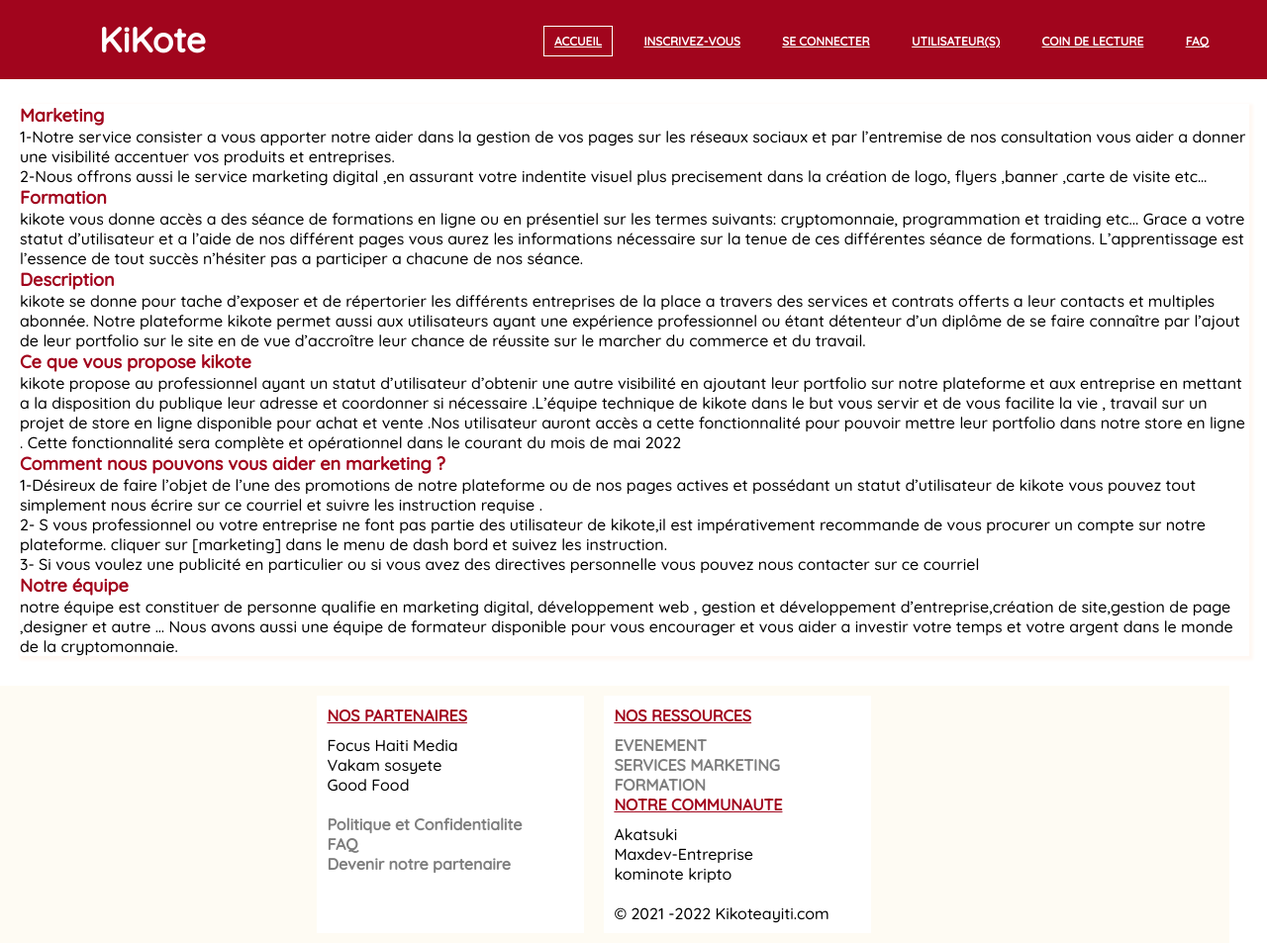
After one commit to Maxdev01/testkikote, a Django app: page /apropos-de-nous in a window 1280 px wide. The commit adds this page. Shown: the whole page at 99% size. Run offline with Django 3.2, Linux system fonts and the light colour scheme.

Commit message:
add order-by and aboutus

```diff
--- a/creativite/views.py
+++ b/creativite/views.py
@@ -9,7 +9,7 @@ from .forms import CommentForm
 def ListTextes(request ,categ=None):
     # teks yo li plis yo
     more_read = Texte.objects.all().order_by("-view")[:5]
-    all_posts = Texte.objects.filter(status=True)
+    all_posts = Texte.objects.filter(status=True).order_by("-date")
 
     all_categs = CreationCategories.objects.all()
 
@@ -30,7 +30,7 @@ def ListTextes(request ,categ=None):
     return render(request, 'creative/alltext.html', context)
 
 def DetailTexte(request, id=id):
-    detail_texts = get_object_or_404(Texte, id=id)
+    detail_texts = get_object_or_404(Texte, id=id).order_by("-date")
     detail_texts.view = detail_texts.view +1
     detail_texts.save()
 
--- a/portefolio/models.py
+++ b/portefolio/models.py
@@ -30,7 +30,7 @@ class Profile(models.Model):
     if not settings.DEBUG:
         photo = models.ImageField(upload_to="image_files", null=True, blank=True)
     else:
-        photo = models.CloudinaryField(upload_to="image_files", null=True, blank=True)
+        photo = CloudinaryField("image_files", null=True, blank=True)
 
     phone = models.CharField(max_length=15, null=True, blank=True)
     email = models.EmailField(max_length=100,null=True, blank=True)
--- a/portefolio/urls.py
+++ b/portefolio/urls.py
@@ -23,4 +23,5 @@ urlpatterns = [
     path('tout-potfolio-itilizate-sa', views.viewpotfolio, name='mypotfolios'),
 
     path('efase-yon-potfolio/<int:id>/', views.delpotfolio, name='del'),
+    path('apropos-de-nous', views.about, name='apropos'),
 ]
--- a/portefolio/views.py
+++ b/portefolio/views.py
@@ -16,7 +16,7 @@ def index(request, catego=None):
     most_visit = ArchivesPlace.objects.all().order_by("-views")[:5]
     work = JobPerso.objects.all()
     categories = PlaceCategory.objects.all()
-    places = ArchivesPlace.objects.all()
+    places = ArchivesPlace.objects.all().order_by("-created")
 
 
     if catego:
@@ -269,3 +269,7 @@ def delpotfolio(request, id=None):
 
     ProjectUser.objects.get(id=id).delete()
     return redirect('mypotfolios')
+
+
+def about(request):
+    return render(request, 'aboutus.html')
--- a/static/company/companystyle.css
+++ b/static/company/companystyle.css
@@ -132,10 +132,24 @@
 }
 
 .more-infos-archives
+
 {
     height: 150px;
     background: #F7F7F7;
     box-shadow: 3px 2px 3px 5px #F3F1F5;
+}
+
+.about-us
+{
+    width: 97%;
+    box-shadow: 2px 2px 3px 2px #FFF8F3;
+    margin-left: 20px;
+}
+.about-us h2
+{
+    color: var(--rouge);
+
+    font-size: 18px;
 }
 
 @media (max-width: 795px)
@@ -144,4 +158,6 @@
     .infos-archives{width: 95%; margin-left: 8px; padding: 0; margin-bottom: 20px;}
     .images_archives{width: 98%;}
     .more-infos-archives{height: auto;}
+
+    .about-us {width: 96%; margin-left: 2px;}
 }
--- /dev/null
+++ b/templates/aboutus.html
@@ -0,0 +1,90 @@
+{% extends 'base.html' %}
+
+{% block content %}
+<div class="about-us">
+
+    <h2>Marketing</h2>
+
+    <p>
+     1-Notre service  consister a vous  apporter notre aider dans la gestion de
+     vos pages sur les réseaux sociaux et  par l’entremise de nos consultation vous
+     aider a donner une visibilité accentuer vos produits et entreprises.
+    </p>
+
+     <p>
+         2-Nous offrons aussi le service marketing digital ,en assurant
+     votre indentite visuel plus precisement dans la création de logo,
+     flyers ,banner ,carte de visite etc…
+     </p>
+
+     <h2>Formation</h2>
+
+                 <p>
+                     kikote vous donne accès a des séance de formations en ligne ou en présentiel sur les
+                     termes suivants: cryptomonnaie, programmation et traiding etc... Grace a votre statut
+                     d’utilisateur et a l’aide de nos différent pages vous aurez les informations nécessaire sur
+                     la tenue de ces différentes séance de formations.
+                     L’apprentissage est l’essence de tout succès n’hésiter pas
+                     a participer a chacune de nos séance.
+                 </p>
+
+
+             <h2>Description</h2>
+
+                     <p>
+                         kikote se donne pour tache d’exposer et de répertorier les différents
+                         entreprises de la place a travers des services et contrats offerts a leur
+                         contacts  et multiples abonnée. Notre plateforme kikote permet aussi aux
+                         utilisateurs ayant une expérience professionnel ou étant  détenteur d’un
+                         diplôme de se faire connaître par l’ajout de leur portfolio sur le site en
+                         de vue d’accroître leur chance de réussite sur le marcher du commerce et du travail.
+                     </p>
+
+                 <h2>
+                     Ce que vous propose kikote
+                 </h2>
+
+                 <p>
+                     kikote propose au professionnel  ayant un statut d’utilisateur d’obtenir
+                     une  autre visibilité en ajoutant leur portfolio sur notre plateforme et
+                     aux entreprise en mettant a la disposition du publique  leur adresse et
+                     coordonner si nécessaire .L’équipe technique de kikote dans le but vous
+                     servir et de vous facilite la vie , travail sur un projet de store en ligne
+                     disponible pour achat et vente .Nos utilisateur auront accès  a cette fonctionnalité
+                     pour pouvoir mettre leur portfolio dans notre store en ligne . Cette fonctionnalité
+                     sera complète et opérationnel dans le courant du mois de mai 2022
+
+                 </p>
+
+                 <h2>Comment nous pouvons vous aider en marketing ?</h2>
+
+                     <p>
+                         1-Désireux de faire l’objet de l’une des promotions de notre plateforme ou
+                         de nos pages actives et  possédant un statut d’utilisateur de kikote vous
+                         pouvez tout simplement nous écrire sur ce courriel et suivre les instruction requise .
+
+                     </p>
+<p>
+ 2- S vous professionnel ou votre entreprise ne font
+pas partie des utilisateur de kikote,il est impérativement
+recommande de vous  procurer un compte sur notre plateforme.
+cliquer sur [marketing]   dans le menu de dash bord et suivez les instruction.
+</p>
+
+<p>
+ 3- Si vous voulez une publicité en particulier ou si vous avez
+des directives personnelle vous pouvez nous contacter sur ce courriel
+
+</p>
+
+<h2>Notre équipe</h2>
+<p>
+ notre équipe est constituer de personne qualifie en marketing digital, développement
+ web , gestion et développement d’entreprise,création de site,gestion de page ,designer et autre …
+Nous avons aussi une équipe de formateur disponible pour vous encourager et vous aider
+a investir  votre temps et votre argent dans le monde de la cryptomonnaie.
+</p>
+
+</div>
+
+{% endblock %}
--- a/templates/base.html
+++ b/templates/base.html
@@ -51,7 +51,7 @@
             <li><a href="{% url 'connexion' %}">Se Connecter</a></li>
             <li><a href="{% url 'viewsuser' %}">Utilisateur(s)</a></li>
             <li><a href="{% url 'alltextes' %}">Coin de Lecture</a></li>
-            <li><a href="">FAQ</a></li>
+            <li><a href="{% url 'apropos' %}">FAQ</a></li>
 
             {% else %}
             <li><a href="{% url 'dash' %}">Tableau de bord</a></li>
@@ -59,6 +59,7 @@
             <li><a href="{% url 'job' %}">Besion de quelqu'un</a></li>
             <li><a href="{% url 'viewsuser' %}">Utilisateur(s)</a></li>
             <li><a href="{% url 'alltextes' %}">Coin de Lecture</a></li>
+            <
 
 
 
```
Also changed, not shown: templates/index.html (+17 -11 lines).
